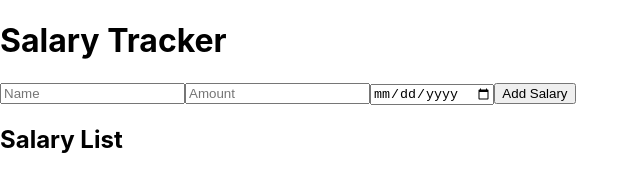
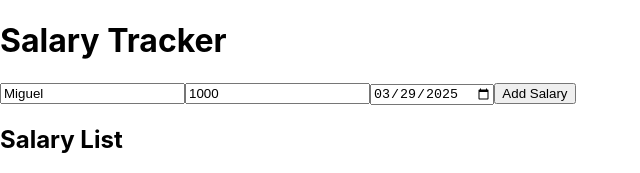
Before and after one commit to miguelpine/salary-app, a React (Create React App) app in the folder frontend/: page / in a window 1280 px wide. Shown: the top 173 px of the page, without its empty margins (0-640 px from the left). Built offline with nearby package versions, Linux system fonts and the light colour scheme; no server answers.

Commit message:
Default Values

```diff
--- a/frontend/src/components/SalaryForm.tsx
+++ b/frontend/src/components/SalaryForm.tsx
@@ -1,10 +1,14 @@
 import React, { useState } from 'react';
 import { addSalary } from '../api';
 
+const DEFAULT_NAME = 'Miguel';
+const DEFAULT_AMOUNT = '1000';
+const today = new Date().toISOString().split('T')[0];
+
 export const SalaryForm: React.FC = () => {
-  const [name, setName] = useState('');
-  const [amount, setAmount] = useState('');
-  const [date, setDate] = useState('');
+  const [name, setName] = useState(DEFAULT_NAME);
+  const [amount, setAmount] = useState(DEFAULT_AMOUNT);
+  const [date, setDate] = useState(today);
 
   const handleSubmit = async (e: React.FormEvent) => {
     e.preventDefault();
```
Also changed, not shown: 1 other file (tests, documents, lock files or other folders).
